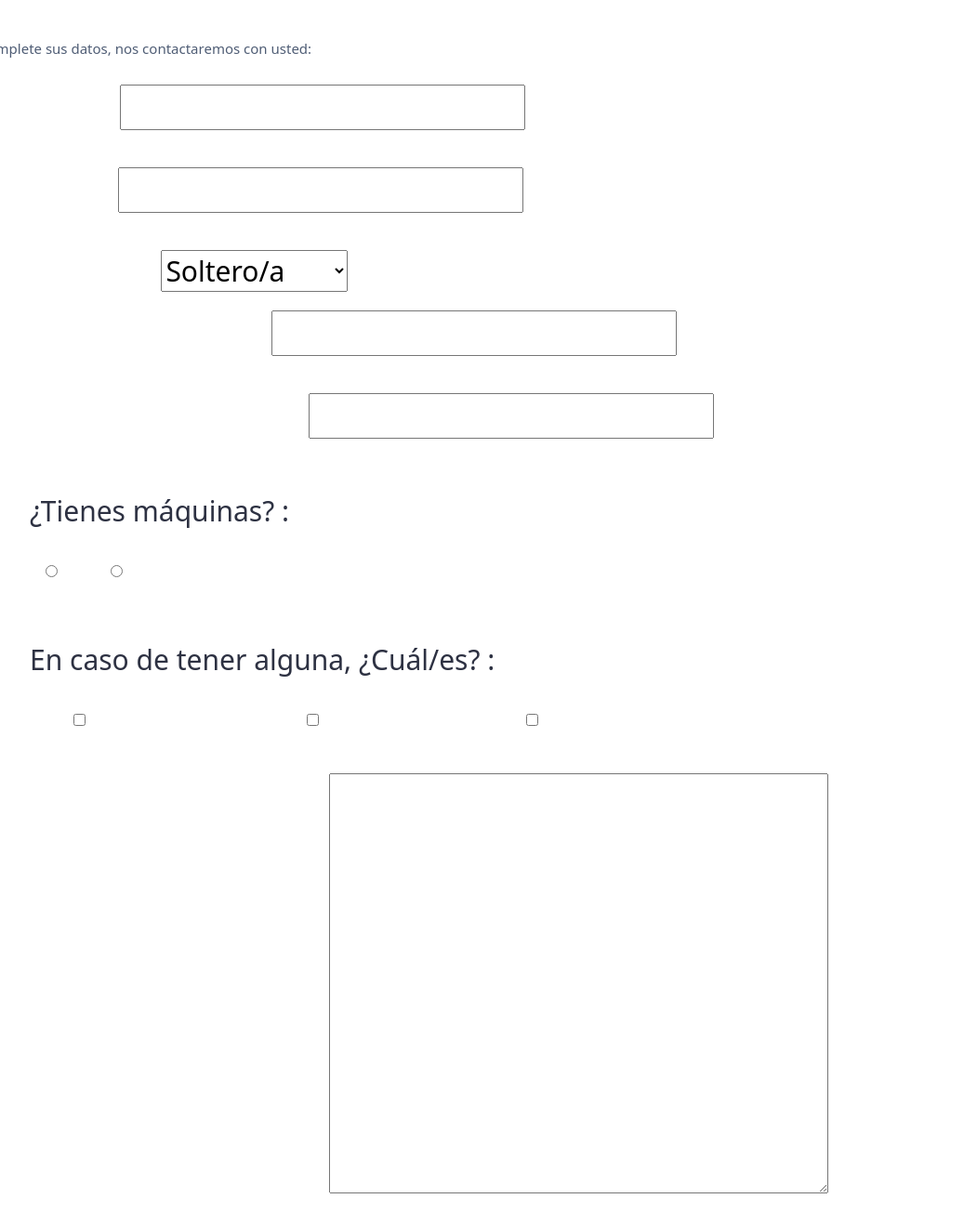
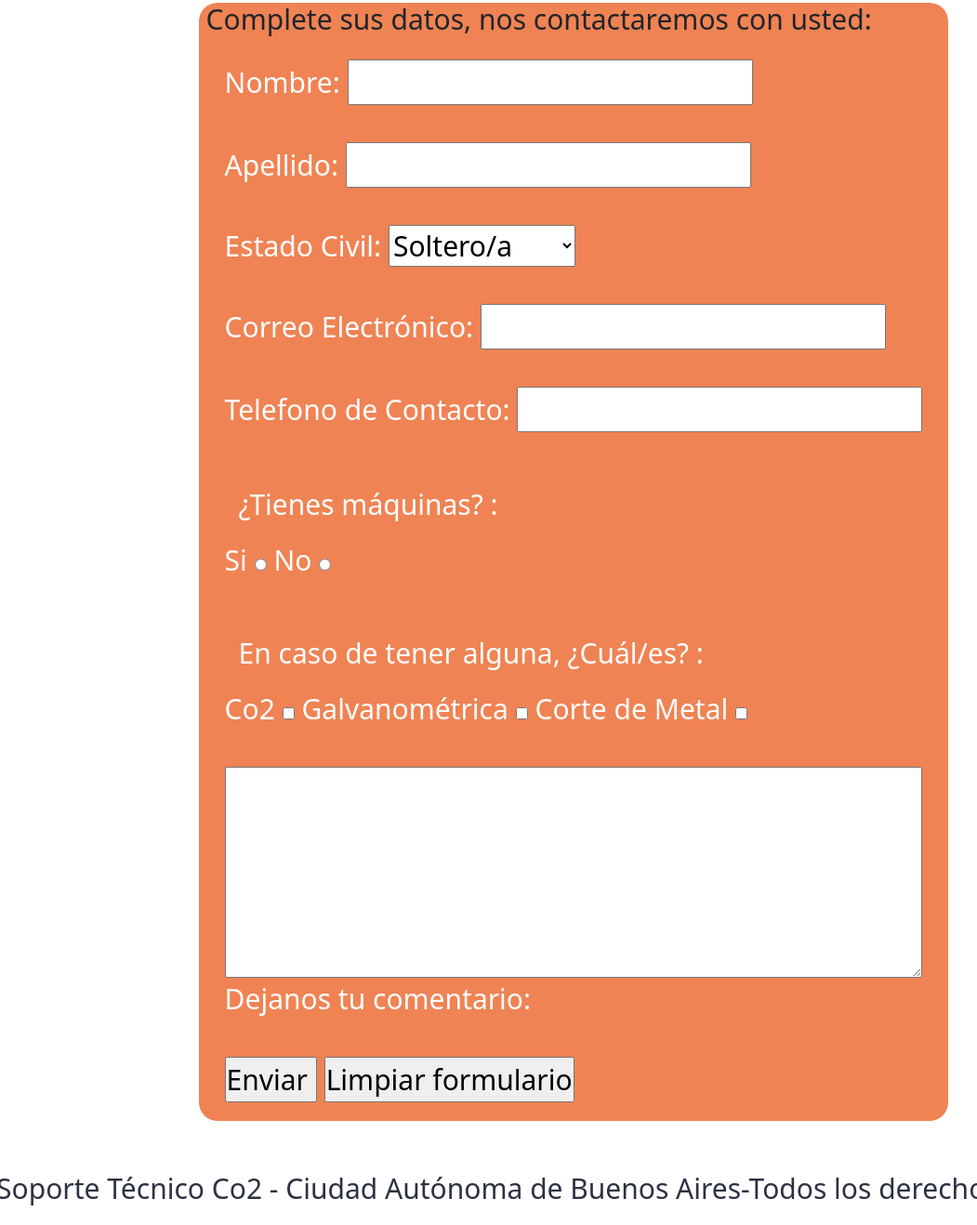
Before and after one commit to pedrisdm87/PF-DeMarcoPedro, a plain HTML site: page pages/contacto1.html in a window 1280 px wide. Shown: the part 684-2002 px from the top of the page at 93% size, without its empty margins (23-1074 px from the left). Drawn offline with nearby package versions, Linux system fonts and the light colour scheme.

Commit message:
arreglos varios en formulario de contacto

```diff
--- a/css/styles.css
+++ b/css/styles.css
@@ -83,62 +83,6 @@ padding-top: 10rem;
 
 }
 
-
-.introContacto{
-    font-size: 3rem;
-    text-align: center;
-    background-color: #bfc0c0;
-    padding: 7rem;
-    border-radius: 2rem;
-    margin-top: 10rem;
-    margin-bottom: 10rem ;
-}
-
-p {
-    font-size: 3rem;
-    text-align: justify;
-    color: #2D3142;
-
-}
-.preguntas p {
-    text-align: left;
-    margin: 1.5rem;
-}
-
-
-fieldset{
-    border-width: 3rem;
-    border-spacing: 2rem;
-    border-radius: 2rem;
-    border-style: none;
-}
-
-legend{
-    font-size: 3rem;
-    text-align: left;
-    color: #4F5D75;
-}
-
-div{
-    font-size: 3rem;
-    text-align: left;
-    color: rgb(255, 255, 255);
-    padding: 2rem;
-}
-
-input{
-    font-size: 3rem;
-    }
-
-#estadoCivil {
-    font-size: 3rem;
-}
-
-.opcion {
-    font-size: 3rem;
-    text-align: center;
-}
-
 .mapa{
     text-align: center;
     margin-top: 25rem;
@@ -212,3 +156,63 @@ footer p{
     flex-direction: row;
 }
 }
+
+/* Formulario de contacto */
+h4{
+    font-size: 3rem;
+}
+.formulario{
+
+    background-color: #ef8354;
+    border-radius: 2rem;
+    width: fit-content;
+    }
+
+    .introContacto{
+        font-size: 3rem;
+        text-align: left;
+        background-color: #bfc0c0;
+        padding: 7rem;
+        border-radius: 2rem;
+        margin-top: 10rem;
+        margin-bottom: 10rem ;
+        border-radius: 2rem;
+    }
+
+    .formulario p {
+        font-size: 3rem;
+        text-align: left;
+        color: white
+
+    }
+    .preguntas p {
+        text-align: left;
+        margin: 1.5rem;
+    }
+    .formulario div{
+        font-size: 3rem;
+        text-align: left;
+        color: rgb(255, 255, 255);
+        padding: 2rem;
+    }
+
+    .formulario input{
+        font-size: 3rem;
+        text-align: left;
+
+        }
+
+    #estadoCivil {
+        font-size: 3rem;
+        text-align: left;
+
+    }
+
+    .formulario opcion {
+        font-size: 3rem;
+        text-align: left;
+    }
+    .casilla{
+        display: flex;
+        flex-direction: column-reverse;
+    }
--- a/pages/contacto1.html
+++ b/pages/contacto1.html
@@ -34,35 +34,26 @@
 
     <section>
 
-        <p class="introContacto">
+        <p class="introContacto container">
           Queremos potenciar tu proyecto, con las últimas herramientas disponibles, buscando la mejor solución para tu necesidad. Contanos en que podemos ayudarte.
         </p>
 
 
 
 
+    <section class="container formulario ">
 
-    <form> <!-- Form = formulario-->
-
-        <fieldset> <!-- recuadro exterior-->
-
-            <legend><h4> Complete sus datos, nos contactaremos con usted:</h4></legend>
+<h4> Complete sus datos, nos contactaremos con usted:</h4>
 
             <div>
                 <label for="nombre">Nombre: </label>
                 <input type="text" name="" id="nombre" required>
             </div>
 
-
-
-
-    </div>
             <div>
                 <label for="Apellido">Apellido: </label>
                 <input type="text" name="" id="Apellido" required>
             </div>
-
-
 
             <div> <label for="estadoCivil">Estado Civil: </label>
             <select name="estadoCivil" id="estadoCivil" >
@@ -71,6 +62,7 @@
                 <option value="Divorciado/a">Divorciado/a</option>
                 <option value="Viudo/a">Viudo/a</option>
             </select>
+            </div>
 
             <div>
                 <label for="email"> Correo Electrónico: </label>
@@ -93,13 +85,8 @@
             <input type="radio" name="cursos" id="opcion2">
         </div>
 
-
-
         <div class="preguntas"> <!-- Input de opciones multiples-->
             <p>En caso de tener alguna, ¿Cuál/es? :</p>
-
-
-
             <label for="varias1">Co2</label>
             <input type="checkbox" name="cursos" id="varias1">
 
@@ -108,13 +95,11 @@
 
             <label for="varias3">Corte de Metal</label>
             <input type="checkbox" name="cursos" id="varias3">
-
         </div>
 
-
-    <div>
+        <div class="casilla">
             <label for="mensaje">Dejanos tu comentario:</label>
-        <textarea  id="mensaje" cols="30" rows="10" maxlength="20"></textarea>
+            <textarea  id="mensaje" cols="15" rows="5" maxlength="10"></textarea>
         </div>
 
         <div>
@@ -122,11 +107,8 @@
             <input type="reset" value="Limpiar formulario">
         </div>
 
+    </section>
 
-
-    </fieldset>
-
-    </form>
 
         <footer>
             <p>Soporte Técnico Co2 - Ciudad Autónoma de Buenos Aires-Todos los derechos reservados</p>
```
Lines whose indentation alone changed are shown as unchanged.
